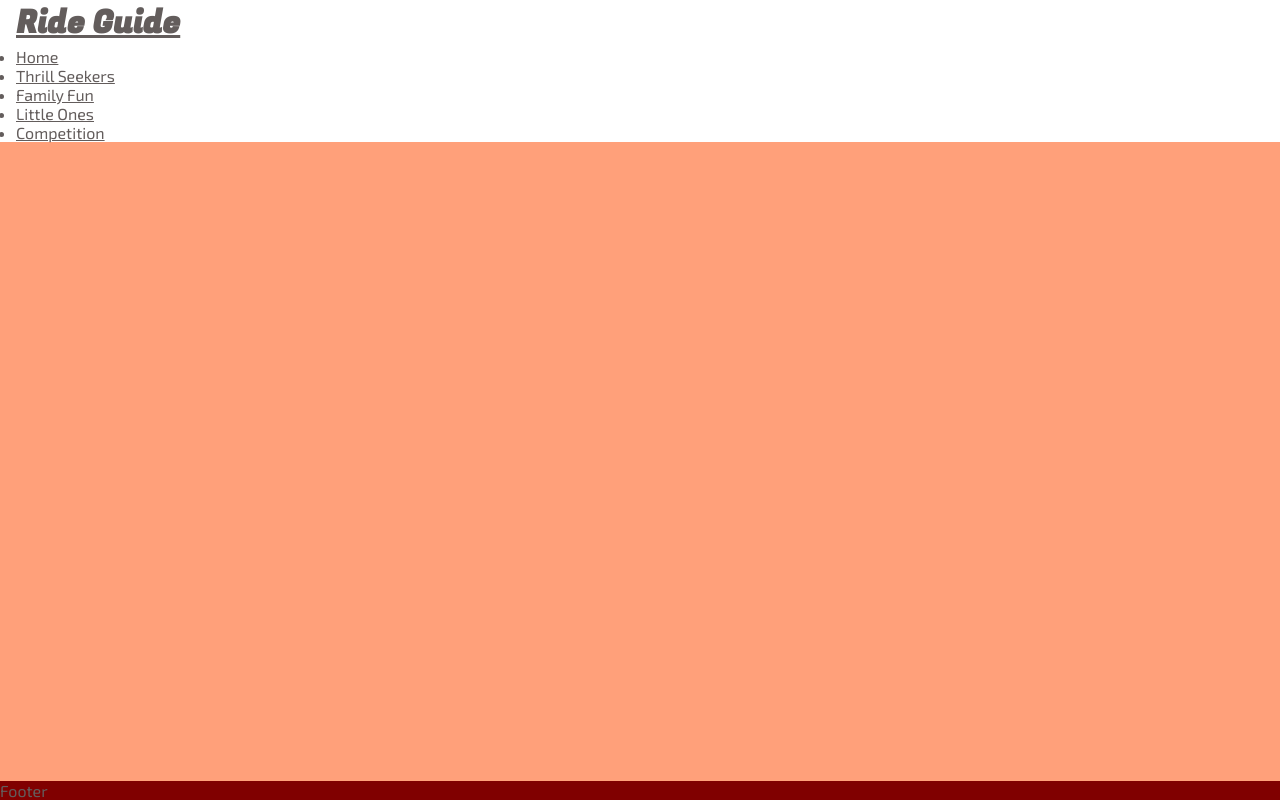
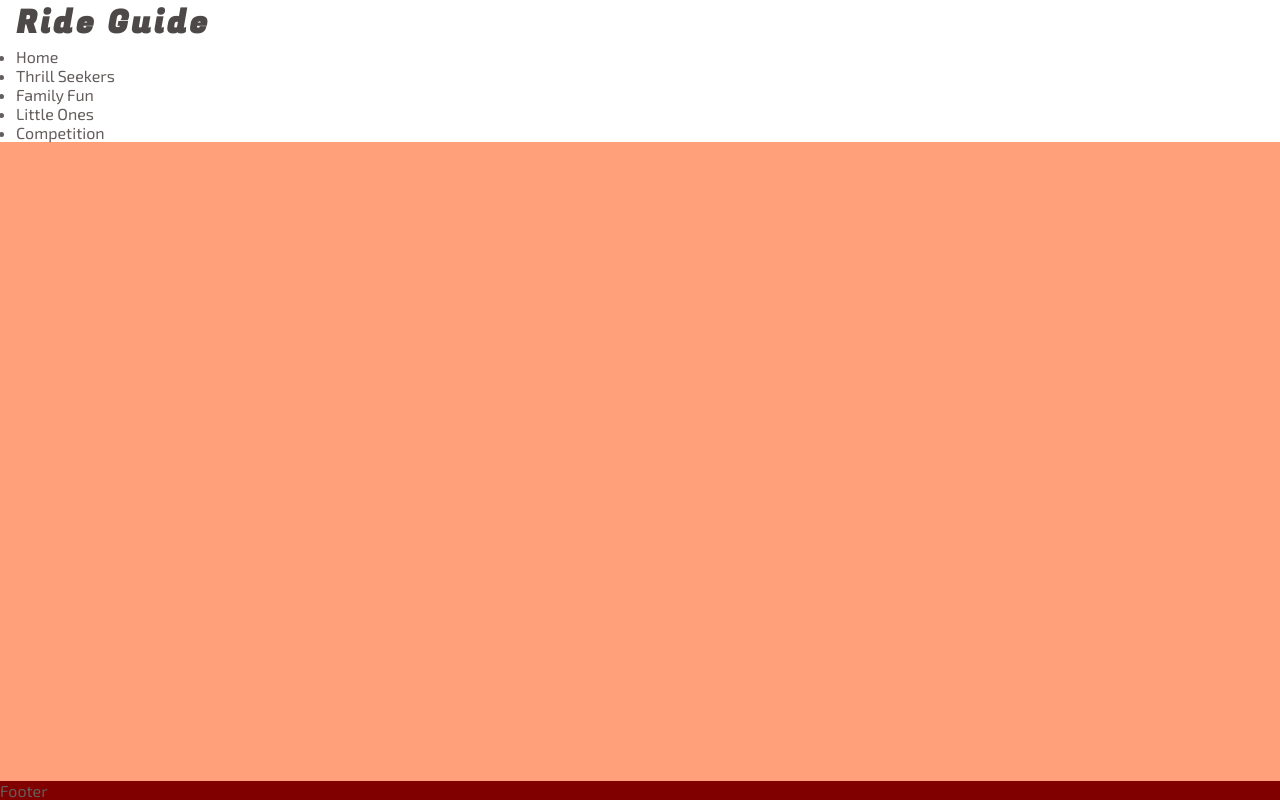
Before and after one commit to MCamish29/ride-guide-wdw, a plain HTML site: page index.html in a window 1280 px wide. Drawn offline with Linux system fonts and the light colour scheme.

Commit message:
"Style logo and remove link underline"

```diff
--- a/assets/css/style.css
+++ b/assets/css/style.css
@@ -24,8 +24,14 @@ header{
     z-index: 99;
     width: 100%;
 }
+header a{
+    text-decoration: none;
+    color: inherit;
+}
 h1{
     font-family: 'Fugaz One', sans-serif;
+    letter-spacing: 3px;
+    color: #4D4948;
 }
 /* Main Content */
 main{
```
